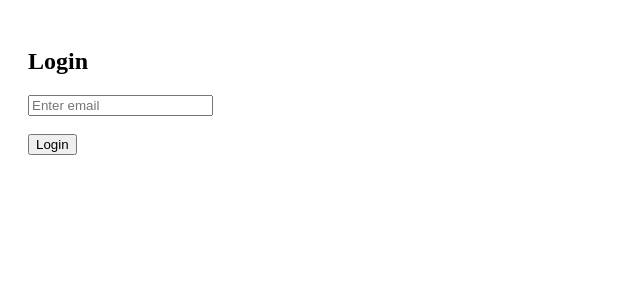
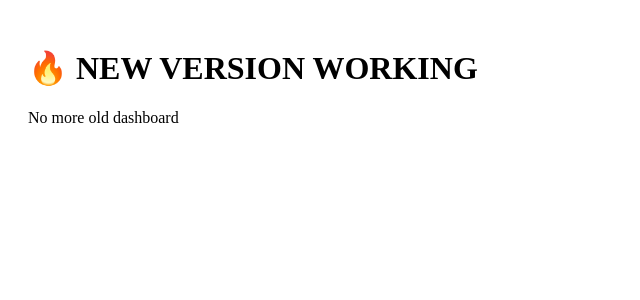
Before and after one commit to madudoris1993-tech/business-diagnostic-saas, a Next.js app: page / in a window 1280 px wide. Shown: the top 300 px of the page, without its empty margins (0-640 px from the left). Built offline with nearby package versions, Linux system fonts and the light colour scheme.

Commit message:
Update index.js

```diff
--- a/pages/index.js
+++ b/pages/index.js
@@ -1,107 +1,8 @@
-import { useState, useEffect } from "react";
-import { supabase } from "../lib/supabase";
-
 export default function Home() {
-  const [user, setUser] = useState(null);
-  const [email, setEmail] = useState("");
-  const [loading, setLoading] = useState(false);
-
-  const [step, setStep] = useState(0);
-  const [answers, setAnswers] = useState([]);
-  const [finished, setFinished] = useState(false);
-
-  const questions = [
-    "Do you have clear business goals?",
-    "Are your operations efficient?",
-    "Do you track financial performance?",
-    "Do you have a marketing strategy?",
-    "Is your team aligned with goals?",
-    "Do you use data for decisions?",
-    "Is customer satisfaction high?",
-    "Do you have growth plans?"
-  ];
-
-  useEffect(() => {
-    getUser();
-  }, []);
-
-  async function getUser() {
-    const { data } = await supabase.auth.getUser();
-    setUser(data.user);
-  }
-
-  async function login() {
-    setLoading(true);
-    const { error } = await supabase.auth.signInWithOtp({ email });
-
-    if (error) {
-      alert(error.message);
-    } else {
-      alert("Check your email to login");
-    }
-
-    setLoading(false);
-  }
-
-  async function saveResult(score) {
-    if (!user) return;
-
-    await supabase.from("assessments").insert([
-      {
-        user_id: user.id,
-        score: score,
-        category: "general"
-      }
-    ]);
-  }
-
-  function answer(value) {
-    const newAnswers = [...answers, value];
-    setAnswers(newAnswers);
-
-    if (step < questions.length - 1) {
-      setStep(step + 1);
-    } else {
-      const score = newAnswers.reduce((a, b) => a + b, 0);
-      saveResult(score);
-      setFinished(true);
-    }
-  }
-
-  if (!user) {
-    return (
-      <div style={{ padding: 20 }}>
-        <h2>Login</h2>
-        <input
-          placeholder="Enter email"
-          value={email}
-          onChange={(e) => setEmail(e.target.value)}
-        />
-        <br /><br />
-        <button onClick={login}>
-          {loading ? "Loading..." : "Login"}
-        </button>
-      </div>
-    );
-  }
-
-  if (finished) {
-    return (
-      <div style={{ padding: 20 }}>
-        <h2>✅ Assessment Complete</h2>
-        <p>Your results have been saved.</p>
-      </div>
-    );
-  }
-
   return (
     <div style={{ padding: 20 }}>
-      <h2>Business Assessment</h2>
-
-      <p>{questions[step]}</p>
-
-      <button onClick={() => answer(1)}>Yes</button>
-      <button onClick={() => answer(0)}>No</button>
+      <h1>🔥 NEW VERSION WORKING</h1>
+      <p>No more old dashboard</p>
     </div>
   );
-            }
+}
```
